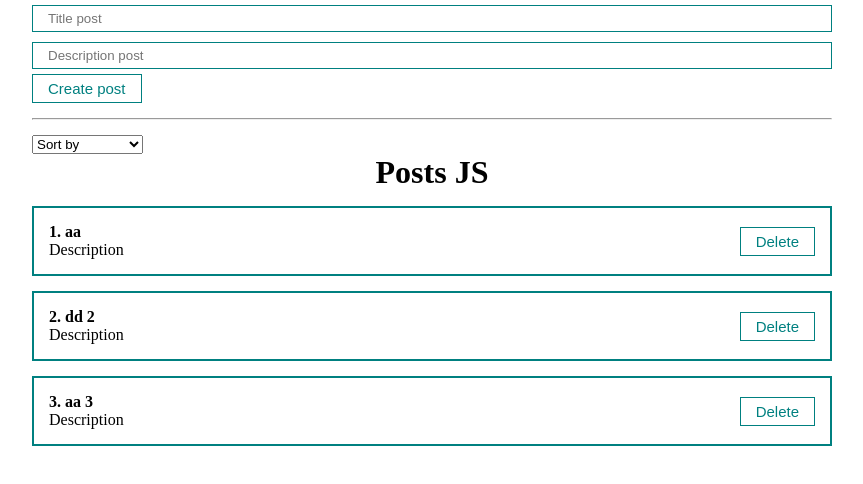
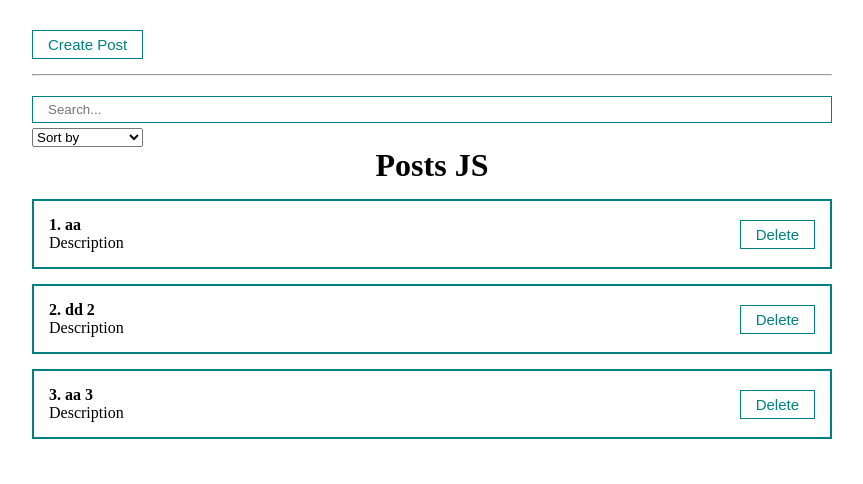
Before and after one commit to DiReFoNt/React-Course, a React (Create React App) app: page / in a window 1280 px wide. Shown: the top 484 px of the page, without its empty margins (208-1071 px from the left). Built offline with nearby package versions, Linux system fonts and the light colour scheme.

Commit message:
add modal window, and animation

```diff
--- a/package.json
+++ b/package.json
@@ -9,6 +9,7 @@
     "react": "^18.2.0",
     "react-dom": "^18.2.0",
     "react-scripts": "5.0.1",
+    "react-transition-group": "^4.4.5",
     "web-vitals": "^2.1.4"
   },
   "scripts": {
--- a/src/App.js
+++ b/src/App.js
@@ -1,8 +1,11 @@
-import React, { useRef, useState } from "react";
+import React, { useMemo, useRef, useState } from "react";
 import "./styles/App.css";
 import PostList from "./components/PostList";
 import PostForm from "./components/PostForm";
-import MySelect from "./components/UI/select/MySelect";
+
+import PostFilter from "./components/PostFilter";
+import MyModal from "./components/UI/MyModal/MyModal";
+import MyButton from "./components/UI/button/MyButton";
 
 function App() {
     const [posts, setPosts] = useState([
@@ -11,41 +14,49 @@
         { id: 3, title: "aa 3", body: "Description" },
     ]);
 
-    const [selectedSort, setSelectedSort] = useState("");
+    const [filter, setFilter] = useState({ sort: "", query: "" });
+    const [modal, setModal] = useState(false);
+
+    const sortedPosts = useMemo(() => {
+        console.log("Work");
+        if (filter.sort) {
+            return [...posts].sort((a, b) =>
+                a[filter.sort].localeCompare(b[filter.sort])
+            );
+        }
+        return posts;
+    }, [filter.sort, posts]);
+
+    const sortedAndSearchPosts = useMemo(() => {
+        return sortedPosts.filter((post) =>
+            post.title.toLowerCase().includes(filter.query)
+        );
+    }, [filter.query, sortedPosts]);
 
     const createPost = (newPost) => {
         setPosts([...posts, newPost]);
+        setModal(false);
     };
 
     const removePost = (post) => {
         setPosts(posts.filter((p) => p.id !== post.id));
     };
 
-    const sortPosts = (sort) => {
-        console.log(sort);
-        setPosts([...posts].sort((a, b) => a[sort].localeCompare(b[sort])));
-    };
-
     return (
         <div className="App">
-            <PostForm create={createPost} />
+            <MyButton style={{ marginTop: 30 }} onClick={() => setModal(true)}>
+                Create Post
+            </MyButton>
+            <MyModal visible={modal} setVisible={setModal}>
+                <PostForm create={createPost} />
+            </MyModal>
             <hr style={{ margin: "15px 0" }} />
-            <div>
-                <MySelect
-                    value={selectedSort}
-                    onChange={sortPosts}
-                    defaultValue="Sort by"
-                    options={[
-                        { value: "title", name: "For name" },
-                        { value: "body", name: "For description" },
-                    ]}
-                />
-            </div>
-            {posts.length !== 0 ? (
-                <PostList remove={removePost} posts={posts} title="Posts JS" />
-            ) : (
-                <h1 style={{ textAlign: "center" }}>Posts not fiend</h1>
-            )}
+            <PostFilter filter={filter} setFilter={setFilter} />
+            <PostList
+                remove={removePost}
+                posts={sortedAndSearchPosts}
+                title="Posts JS"
+            />
         </div>
     );
 }
--- /dev/null
+++ b/src/components/PostFilter.jsx
@@ -0,0 +1,30 @@
+import React from "react";
+import MyInput from "./UI/input/MyInput";
+import MySelect from "./UI/select/MySelect";
+
+const PostFilter = ({ filter, setFilter }) => {
+    return (
+        <div>
+            <MyInput
+                value={filter.query}
+                onChange={(e) =>
+                    setFilter({ ...filter, query: e.target.value })
+                }
+                placeholder="Search..."
+            />
+            <MySelect
+                value={filter.sort}
+                onChange={(selectedSort) =>
+                    setFilter({ ...filter, sort: selectedSort })
+                }
+                defaultValue="Sort by"
+                options={[
+                    { value: "title", name: "For name" },
+                    { value: "body", name: "For description" },
+                ]}
+            />
+        </div>
+    );
+};
+
+export default PostFilter;
--- a/src/components/PostList.jsx
+++ b/src/components/PostList.jsx
@@ -1,15 +1,32 @@
 import React from "react";
 import PostItem from "./PostItem";
+import { TransitionGroup, CSSTransition } from "react-transition-group";
 
 const PostList = ({ posts, title, remove }) => {
+    if (!posts.length) {
+        return <h1 style={{ textAlign: "center" }}>Posts not fiend</h1>;
+    }
+
     return (
         <div>
             <h1 style={{ textAlign: "center" }}>{title}</h1>
-            {posts.map((post, index) => {
-                return (
-                    <PostItem remove={remove} number={index + 1} post={post} key={post.id} />
-                );
-            })}
+            <TransitionGroup>
+                {posts.map((post, index) => {
+                    return (
+                        <CSSTransition
+                            key={post.id}
+                            timeout={500}
+                            classNames="post"
+                        >
+                            <PostItem
+                                remove={remove}
+                                number={index + 1}
+                                post={post}
+                            />
+                        </CSSTransition>
+                    );
+                })}
+            </TransitionGroup>
         </div>
     );
 };
--- /dev/null
+++ b/src/components/UI/MyModal/MyModal.jsx
@@ -0,0 +1,26 @@
+import React from "react";
+import classes from "./MyModule.module.css";
+
+const MyModal = ({ children, visible, setVisible }) => {
+    const rootClasses = [classes.myModal];
+
+    if (visible) {
+        rootClasses.push(classes.active);
+    }
+
+    return (
+        <div
+            className={rootClasses.join(" ")}
+            onClick={() => setVisible(false)}
+        >
+            <div
+                className={classes.myModalContent}
+                onClick={(e) => e.stopPropagation()}
+            >
+                {children}
+            </div>
+        </div>
+    );
+};
+
+export default MyModal;
--- /dev/null
+++ b/src/components/UI/MyModal/MyModule.module.css
@@ -0,0 +1,23 @@
+.myModal {
+    position: fixed;
+    top: 0;
+    bottom: 0;
+    right: 0;
+    left: 0;
+    display: none;
+    background: rgba(0, 0, 0, 0.5)
+}
+
+.myModalContent {
+    padding: 25px;
+    background: white;
+    border-radius: 16px;
+    min-width: 250px;
+}
+
+
+.myModal.active {
+    display: flex;
+    justify-content: center;
+    align-items: center;
+}
--- a/src/styles/App.css
+++ b/src/styles/App.css
@@ -20,3 +20,18 @@
     justify-content: space-between;
     align-items: center;
 }
+
+.post-enter {
+    transform: translateX(-350px);
+}
+.post-enter-active {
+    transform: translateX(0px);
+    transition: all 500ms ease-in;
+}
+.post-exit {
+    opacity: 1;
+}
+.post-exit-active {
+    transform: translateX(-350px);
+    transition: all 500ms ease-in;
+}
```
Also changed, not shown: 1 other file (tests, documents, lock files or other folders).
